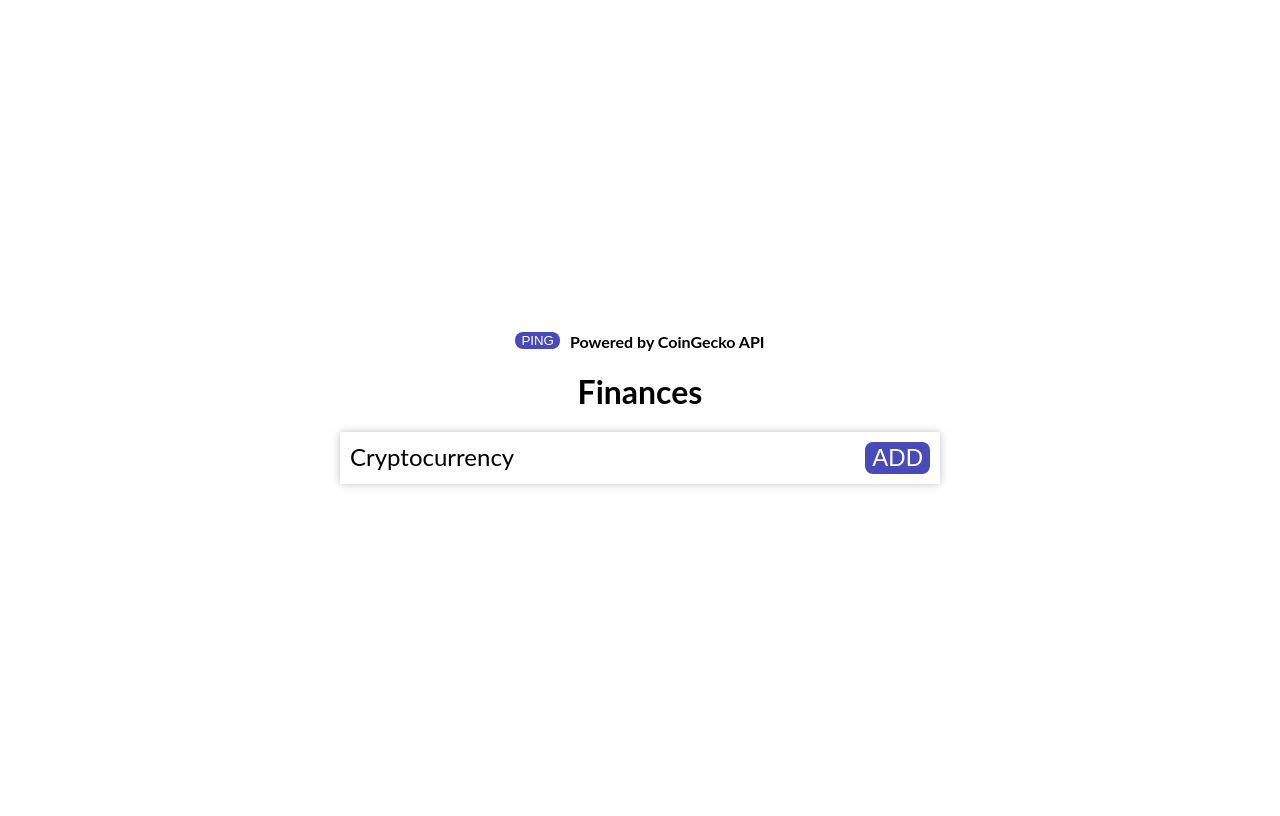
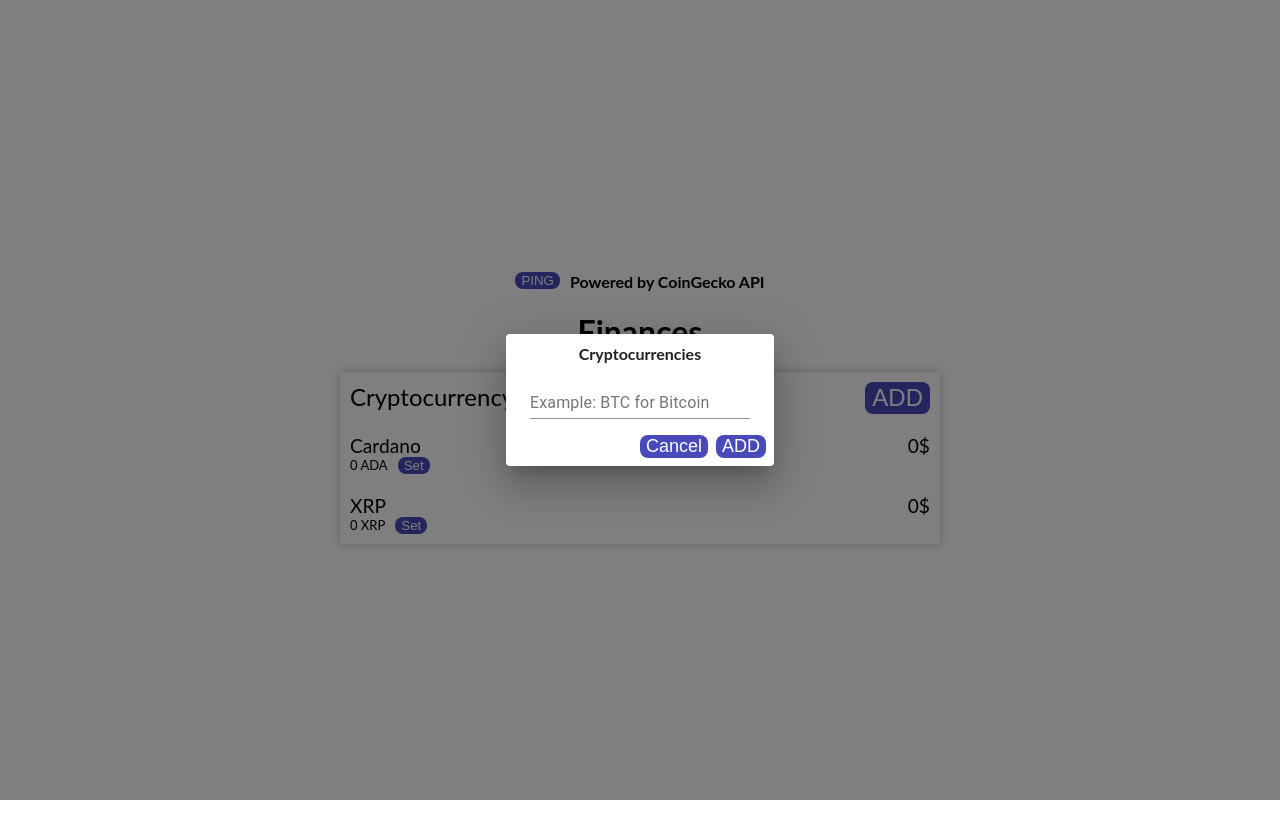
Before and after one commit to Gokaku/Finances, a React (Create React App) app in the folder frontend/: page / in a window 1280 px wide. Both pictures are taken after a click on the button "ADD". Built offline with nearby package versions, Linux system fonts and the light colour scheme.

Commit message:
addDialog, tableitem

```diff
--- a/frontend/package.json
+++ b/frontend/package.json
@@ -3,6 +3,7 @@
   "version": "0.1.0",
   "private": true,
   "dependencies": {
+    "@material-ui/core": "^4.11.2",
     "@testing-library/jest-dom": "^5.11.8",
     "@testing-library/react": "^11.2.2",
     "@testing-library/user-event": "^12.6.0",
--- a/frontend/src/App.css
+++ b/frontend/src/App.css
@@ -68,3 +68,43 @@ margin: 10px;
   float: left;
   font-weight: bold;
 }
+
+.tableItem{
+  margin: 10px;
+  font-size:larger;
+}
+
+.addBButton{
+  border-radius: 8px;
+  background-color: #484ab9;
+  border: none;
+  outline:none;
+  cursor: pointer;
+  float: left;
+  color: white;
+  margin-left: 10px;
+}
+
+.formButton{
+  border-radius: 8px;
+  text-align: center;
+  background-color: #484ab9;
+  border: none;
+  outline:none;
+  cursor: pointer;
+  float: right;
+  display:inline;
+  color: white;
+  font-size: large;
+}
+
+.pDialog{
+  background-color: #ffffff;
+  flex-direction: column;
+  font-family: 'Lato', sans-serif;
+  align-items: center;
+  justify-content: center;
+  display: flex;
+  margin-top: 10px;
+  font-weight: bold;
+}
--- /dev/null
+++ b/frontend/src/components/cryptoTable/addBalanceButton.js
@@ -0,0 +1,13 @@
+import React from 'react'
+
+const AddBalanceButton = () => {
+    return (
+        <div>
+            <button className="addBButton">
+                <p>Set</p>
+            </button>
+        </div>
+    )
+}
+
+export default AddBalanceButton
--- a/frontend/src/components/cryptoTable/addButton.js
+++ /dev/null
@@ -1,11 +0,0 @@
-import React from 'react'
-
-function addButton() {
-    return (
-            <button className="addButton">
-                <p className="pAddButton">ADD</p>
-            </button>
-    )
-}
-
-export default addButton
--- /dev/null
+++ b/frontend/src/components/cryptoTable/addDialog.js
@@ -0,0 +1,42 @@
+import React from 'react';
+import Button from '@material-ui/core/Button';
+import TextField from '@material-ui/core/TextField';
+import Dialog from '@material-ui/core/Dialog';
+import DialogActions from '@material-ui/core/DialogActions';
+import DialogContent from '@material-ui/core/DialogContent';
+import DialogContentText from '@material-ui/core/DialogContentText';
+import DialogTitle from '@material-ui/core/DialogTitle';
+
+export default function FormDialog() {
+  const [open, setOpen] = React.useState(false);
+
+  const handleClickOpen = () => {
+    setOpen(true);
+  };
+
+  const handleClose = () => {
+    setOpen(false);
+  };
+
+  return (
+    <div>
+        <button className="addButton" onClick={handleClickOpen}>
+            <p className="pAddButton">ADD</p>
+        </button>
+        <Dialog open={open} onClose={handleClose} aria-labelledby="form-dialog-title">
+            <p className="pDialog">Cryptocurrencies</p>
+            <DialogContent>
+            <TextField label="Example: BTC for Bitcoin"/>
+            </DialogContent>
+            <DialogActions>
+            <button onClick={handleClose} className="formButton">
+                Cancel
+            </button>
+            <button onClick={handleClose} className="formButton">
+                ADD
+            </button>
+            </DialogActions>
+        </Dialog>
+        </div>
+    );
+}
--- a/frontend/src/components/cryptoTable/cryptoTable.js
+++ b/frontend/src/components/cryptoTable/cryptoTable.js
@@ -3,10 +3,26 @@ import TableHeader from "./tableHeader.js"
 import TableItem from "./tableItem.js"
 
 function cryptoTable() {
+
+    const data = [
+        {
+            "id": "cardano",
+            "symbol": "ada",
+            "name": "Cardano"
+        },
+        {
+            "id": "ripple",
+            "symbol": "xrp",
+            "name": "XRP"
+        }
+    ]
+
     return (
         <div className="cryptoTable">
             <TableHeader/>
-            <TableItem/>
+            {data.map((currency) => {
+                return <TableItem key={currency.id} {...currency} />
+            })}
         </div>
     )
 }
--- a/frontend/src/components/cryptoTable/tableHeader.js
+++ b/frontend/src/components/cryptoTable/tableHeader.js
@@ -1,11 +1,11 @@
 import React from 'react'
-import AddButton from "./addButton"
+import AddDialog from "./addDialog"
 
 function tableHeader() {
     return (
         <div className="tableHeader">
             <p className="pHeader">Cryptocurrency</p>
-            <AddButton/>
+            <AddDialog/>
         </div>
     )
 }
--- a/frontend/src/components/cryptoTable/tableItem.js
+++ b/frontend/src/components/cryptoTable/tableItem.js
@@ -1,12 +1,20 @@
 import React from 'react'
+import AddBalanceButton from "./addBalanceButton"
 
-function tableItem() {
+function tableItem(props) {
+    const {id, symbol, name} = props;
+    const amount = 0;
+    const value = 0;
 
-    const data = {}
 
     return (
-        <div>
-
+        <div className="tableItem">
+            <p style={{float:"left"}}>{name}</p>
+            <p style={{float:"right"}} >{value + "$"}</p>
+            <div>
+                <p style={{float:"left",clear:"right",fontSize:"small"}} >{amount + " " + symbol.toUpperCase()}</p>
+                <AddBalanceButton/>
+            </div>
         </div>
     )
 }
```
Also changed, not shown: frontend/src/components/Header.js (line endings or trailing spaces), 1 other file (tests, documents, lock files or other folders).
